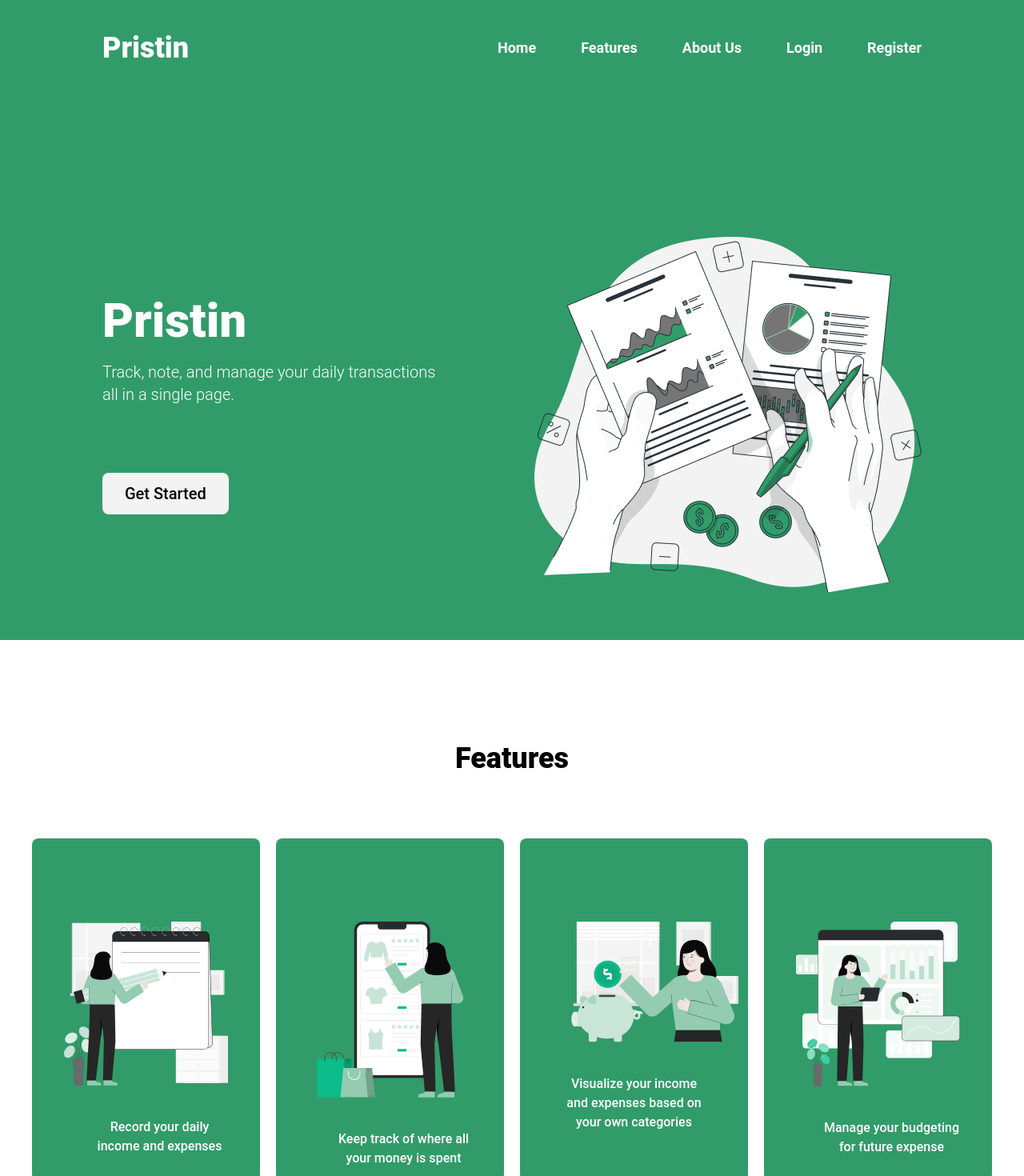
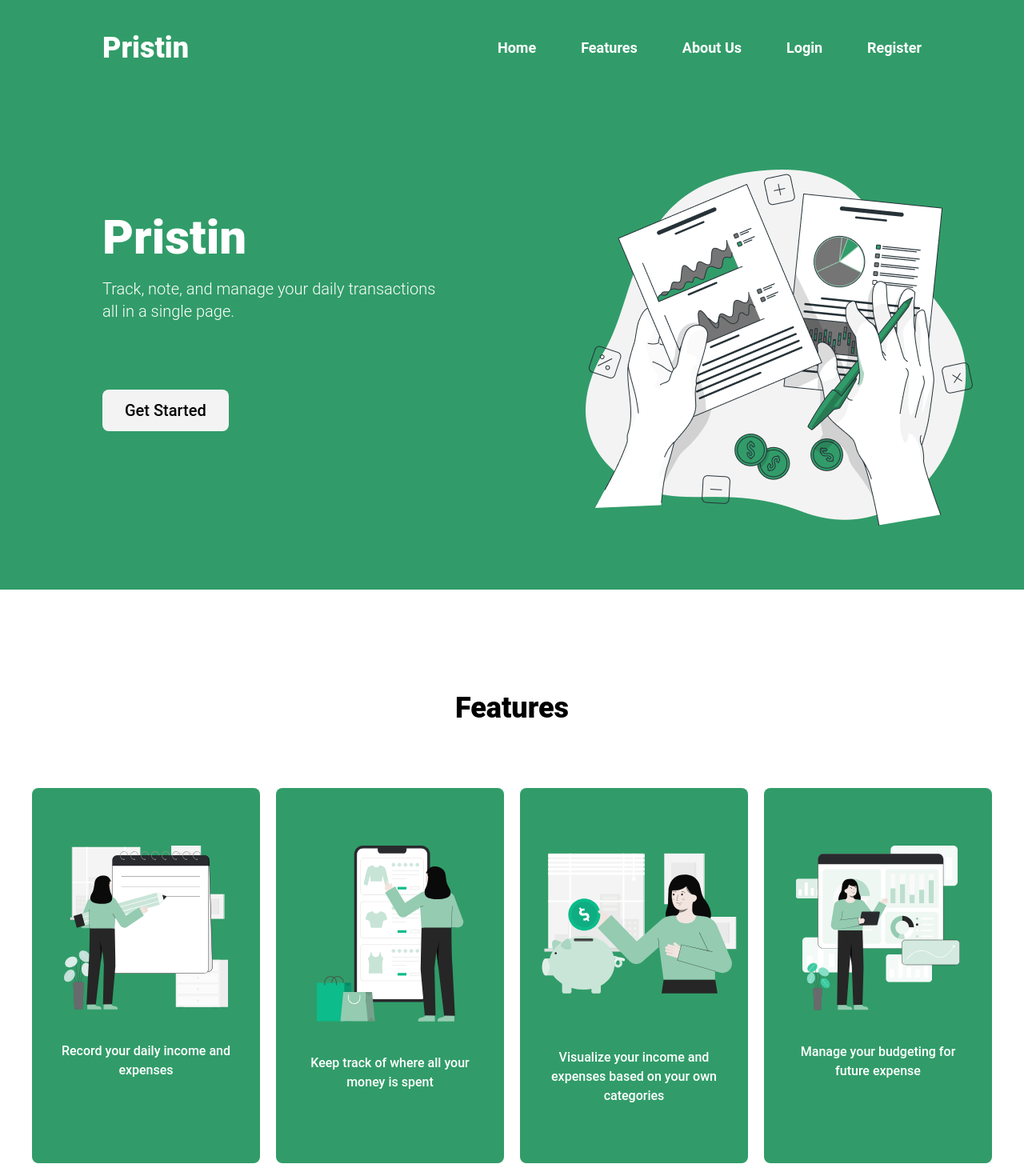
Before and after one commit to FarhanMaulanaF/Tugas_PAW_12, a React (Create React App) app in the folder client/: page / in a window 1280 px wide. Shown: the top 1470 px of the page at 80% size. Built offline with nearby package versions, Linux system fonts and the light colour scheme.

Commit message:
add transition for homepage, features, about us. edit responsive for features

```diff
--- a/client/src/components/home/aboutUs.jsx
+++ b/client/src/components/home/aboutUs.jsx
@@ -1,13 +1,20 @@
 import React from "react";
 import Team from "../../assets/team.png";
 import { Link } from "react-router-dom";
+import AOS from "aos";
+import "aos/dist/aos.css";
 
 function AboutUs() {
+  AOS.init();
+  AOS.refresh();
   return (
     <div
+      data-aos="zoom-in-up"
+      data-aos-duration="1000"
+      data-aos-delay="200"
       id="section-3"
       name="aboutus"
-      className="bg-white pt-48 font-Roboto h-screen w-fit flex ">
+      className="bg-white pt-32 font-Roboto h-screen w-fit flex ">
       <div className="md:grid-cols-2 grid mt-16 sm:mt-0 md:flex-row flex-col gap-5 w-fit h-1/2">
         <div className="justify-center md:ml-16">
           <div className="text-black text-center font-black text-4xl content-center md:text-left">
@@ -24,7 +31,7 @@ function AboutUs() {
           <div className="flex justify-center md:justify-start">
             <Link to="/register">
               <button class="bg-[#319C69] text-white md:text-left font-medium py-3 px-7 rounded-lg my-16 text-xl hover:bg-[#263238] hover:text-white">
-              Get Started
+                Get Started
               </button>
             </Link>
           </div>
--- a/client/src/components/home/features.jsx
+++ b/client/src/components/home/features.jsx
@@ -15,45 +15,60 @@ const features = () => {
       name="features"
       className="bg-white h-fit md:h-screen md:py-32 md:px-10 flex w-full flex-col font-Roboto"
     >
-      <div
-        data-aos="fade-right"
-        data-aos-duration="1000"
-        data-aos-delay="200"
-        className="flex flex-col h-fit md:h-screen mx-auto"
-      >
-        <div className="text-black font-black text-4xl text-center mt-20 md:mt-0 content-center">
+      <div className="flex flex-col h-fit md:h-screen mx-auto">
+        <div
+          data-aos="zoom-in-down"
+          data-aos-duration="1000"
+          data-aos-delay="200"
+          className="text-black font-black text-4xl text-center mt-20 md:mt-0 content-center">
           Features
         </div>
         <div className="md:flex flex-row items-center text-center gap-6 md:gap-5 h-4/5 mt-10 md:mt-20 font-medium">
-          <div className="h-1/3 md:h-full my-2 md:pt-16 2xl:pt-0  mx-auto w-11/12 flex 2xl:flex-row flex-col items-center bg-[#319C69] rounded-lg">
-            <div className="flex items-center justify-center m-10 md:ml-10">
+          <div
+            data-aos="flip-right"
+            data-aos-duration="1000"
+            data-aos-delay="200"
+            className="h-full py-8 my-5 mx-auto w-11/12 flex flex-col items-center bg-[#319C69] rounded-lg">
+            <div className="flex items-center justify-center m-10 mb-20 xl:mb-10">
               <img src={Notes} alt="Record Income and Expenses Illustration" />
             </div>
-            <p className="mx-auto w-3/5 text-[#FFFFFF] md:mr-10">
+            <p className="w-4/5 text-[#FFFFFF]">
               Record your daily income and expenses
             </p>
           </div>
-          <div className="h-1/3 md:h-full my-2  md:pt-16 2xl:pt-0 mx-auto w-11/12 flex 2xl:flex-row flex-col items-center bg-[#319C69] rounded-lg">
-            <div className="flex items-center justify-center m-10 md:ml-10">
+          <div
+            data-aos="flip-right"
+            data-aos-duration="1000"
+            data-aos-delay="200"
+            className="h-full py-8 my-5 mx-auto w-11/12 flex flex-col items-center bg-[#319C69] rounded-lg">
+            <div className="flex items-center justify-center m-10 mb-12 xl:mb-10">
               <img src={Group} alt="Money Expenses Organization Illustration" />
             </div>
-            <p className="mx-auto w-3/5 text-[#FFFFFF] md:mr-10">
+            <p className="w-4/5 text-[#FFFFFF]">
               Keep track of where all your money is spent
             </p>
           </div>
-          <div className="h-1/3 md:h-full my-2  md:pt-16 2xl:pt-0 mx-auto w-11/12 flex 2xl:flex-row flex-col items-center bg-[#319C69]  rounded-lg">
-            <div className="flex items-center justify-center mt-10 md:ml-10">
+          <div
+            data-aos="flip-right"
+            data-aos-duration="1000"
+            data-aos-delay="200"
+            className="h-full py-8 my-5 mx-auto w-11/12 flex flex-col items-center bg-[#319C69]  rounded-lg">
+            <div className="flex items-center justify-center m-10 pt-6 xl:scale-125 xl:mb-12">
               <img src={Savingmoney} alt="Saving Money Illustration" />
             </div>
-            <p className="mx-auto w-3/5 text-[#FFFFFF] mt-10 md:mx-10">
+            <p className="w-4/5 text-[#FFFFFF] mt-10 md:mx-10">
               Visualize your income and expenses based on your own categories
             </p>
           </div>
-          <div className="h-1/3 md:h-full my-2 md:pt-16 2xl:pt-0 mx-auto w-11/12 flex 2xl:flex-row flex-col items-center bg-[#319C69] rounded-lg">
-            <div className="flex items-center justify-center m-10 md:ml-10">
+          <div
+            data-aos="flip-right"
+            data-aos-duration="1000"
+            data-aos-delay="200"
+            className="h-full py-8 my-5 mx-auto w-11/12 flex flex-col items-center bg-[#319C69] rounded-lg">
+            <div className="flex items-center justify-center m-10 mb-16 xl:mb-10">
               <img src={Visualdata} alt="Saving Money Illustration" />
             </div>
-            <p className="mx-auto w-3/5 text-[#FFFFFF] md:mr-10">
+            <p className="w-4/5 text-[#FFFFFF]">
               Manage your budgeting for future expense
             </p>
           </div>
--- a/client/src/components/home/homepage.jsx
+++ b/client/src/components/home/homepage.jsx
@@ -3,10 +3,15 @@ import Illustration from "../../assets/Illustration.png";
 import { Link } from "react-router-dom";
 import Dropdown from "./Dropdown";
 import { authenticate, isAuth } from "../../helpers/auth";
+import AOS from "aos";
+import "aos/dist/aos.css";
 
 function Homepage() {
+  AOS.init();
+  AOS.refresh();
+  AOS.refreshHard();
   return (
-    <div className="bg-[#319C69] overflow-hidden h-screen w-full font-Roboto">
+    <div className="bg-[#319C69] overflow-hidden h-fit w-full font-Roboto">
       {/* navbar  */}
       <div className="text-white flex justify-between items-center">
         <div className="font-black text-4xl ml-10 md:ml-32 my-10">
@@ -68,11 +73,14 @@ function Homepage() {
 
       {/* Pristin Content */}
       <div
+        data-aos="fade-down"
+        data-aos-duration="1000"
+        data-aos-delay="200"
         id="section-1"
-        className="flex flex-col md:flex-row  md:flex justify-between items-center pt-12"
+        className="flex flex-col md:flex-row  md:flex justify-between items-center pt-3 h-fit"
       >
         <div className="order-last md:order-first">
-          <div className="text-white text-6xl font-black text-center mt-10 md:ml-32 md:text-left">
+          <div className="text-white text-6xl font-black text-center md:ml-32 md:text-left">
             Pristin
           </div>
 
@@ -90,7 +98,7 @@ function Homepage() {
           </div>
         </div>
 
-        <div className="flex order-first md:order-last justify-center scale-75 md:scale-100 md:justify-start md:mr-32 md:my-32 ">
+        <div className="flex order-first md:order-last justify-start scale-75 md:scale-100 md:justify-start md:mr-16 md:my-20 ">
           <img src={Illustration} alt="illustration" />
         </div>
       </div>
```
